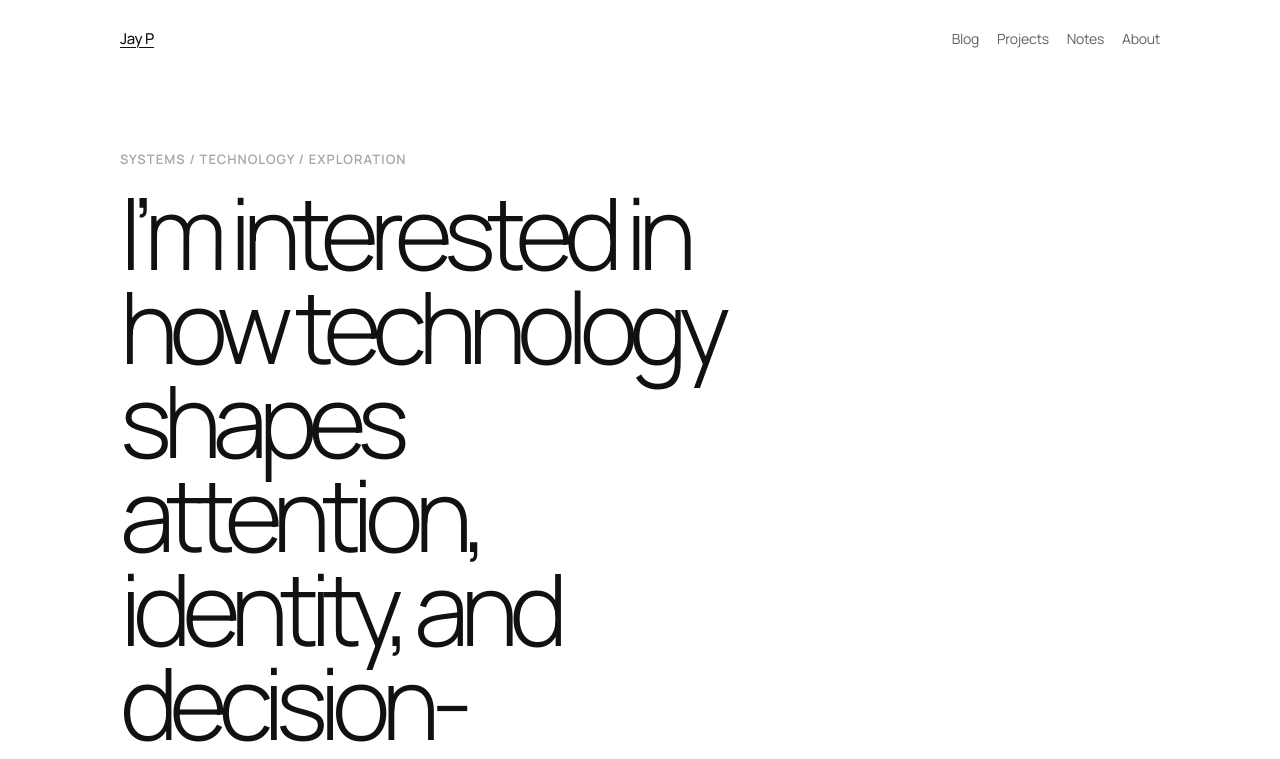
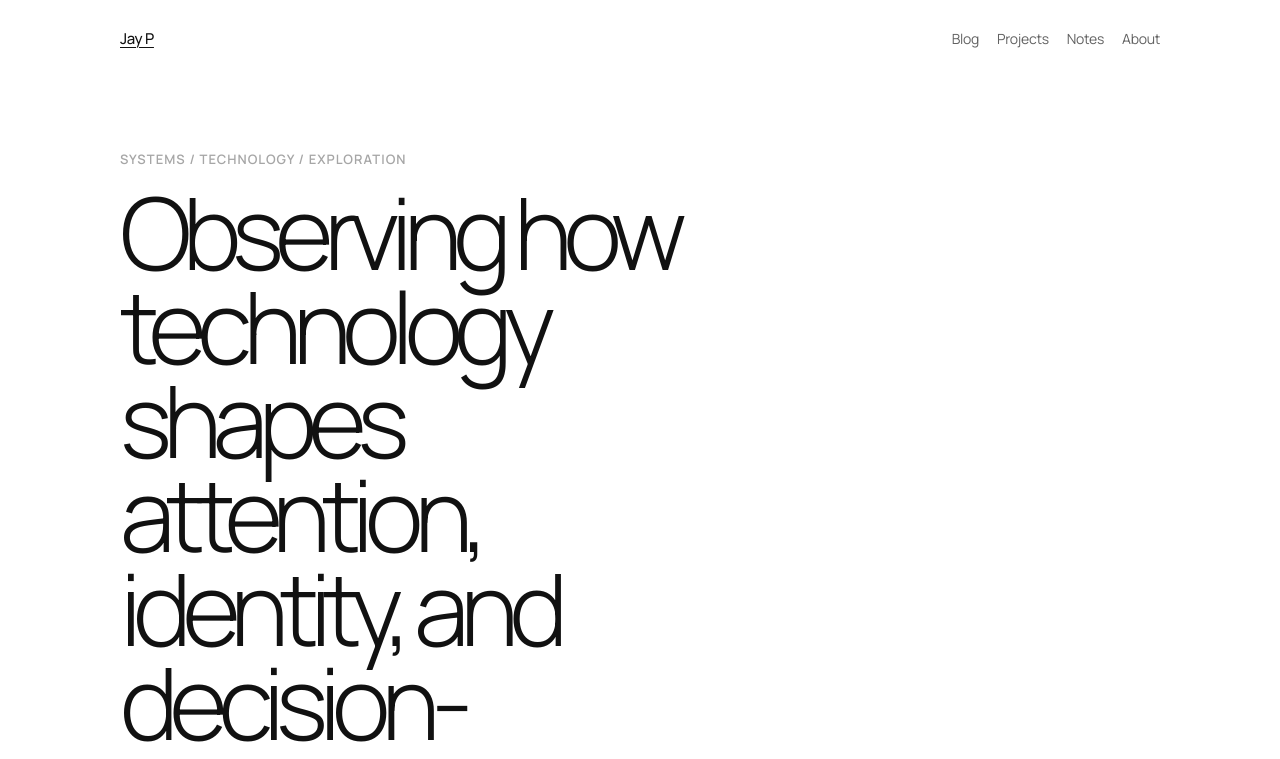
Before and after one commit to JayPendleton/blog, a Next.js app: page / in a window 1280 px wide. Shown: the top 759 px of the page. Built offline with nearby package versions, Linux system fonts and the light colour scheme.

Commit message:
changed word

```diff
--- a/app/page.tsx
+++ b/app/page.tsx
@@ -47,7 +47,7 @@ export default function HomePage() {
       <section className="intro">
         <div>
           <p className="kicker">Systems / Technology / exploration</p>
-          <h1>I’m interested in how technology shapes attention, identity, and decision-making.</h1>
+          <h1>Observing how technology shapes attention, identity, and decision-making.</h1>
           <p className="intro-copy">
             Consider this a public notebook for the systems, tools, and lessons I’m collecting along the way.
             If something here resonates, I hope it helps you think more clearly about your own path.
```
